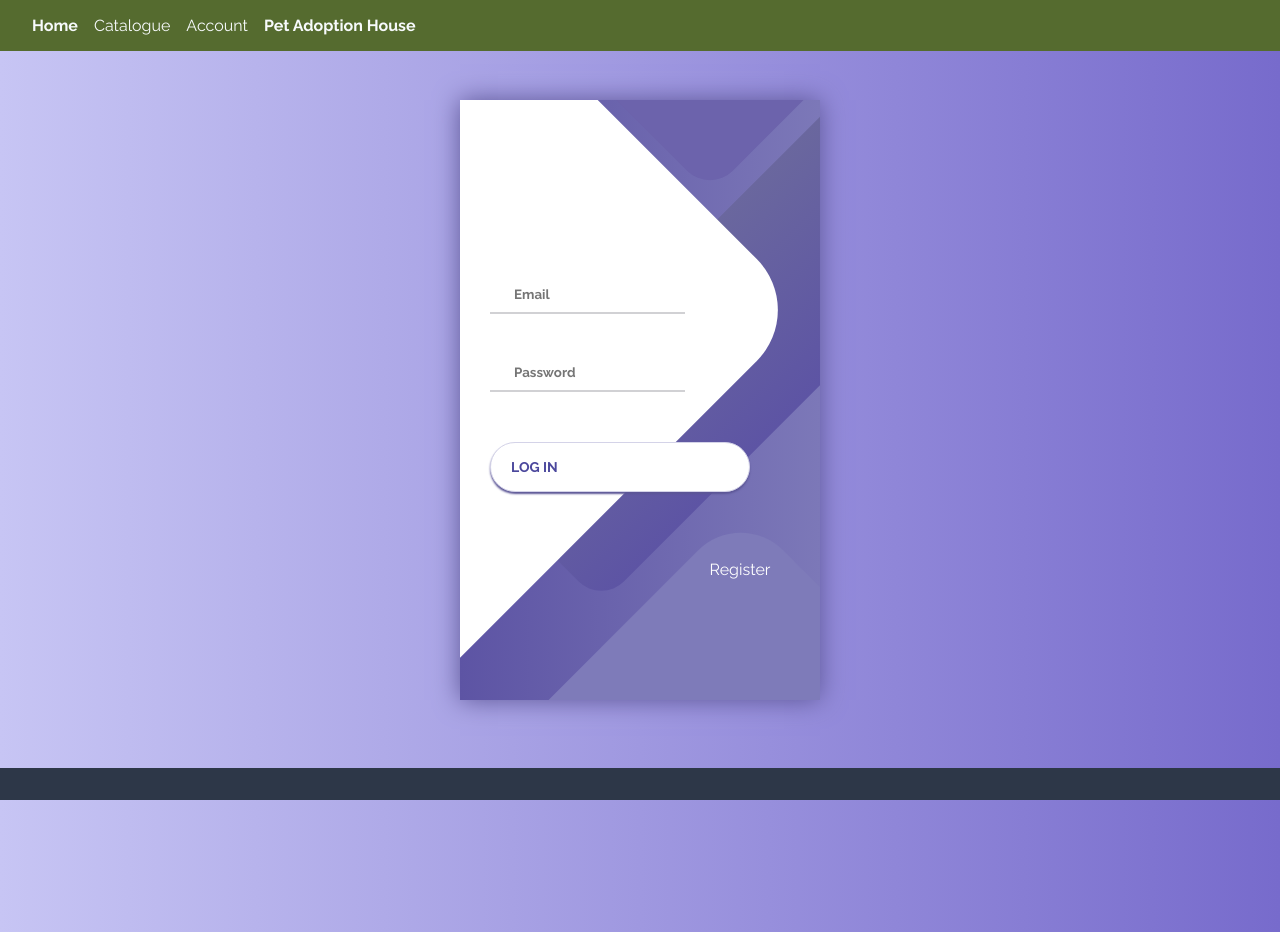
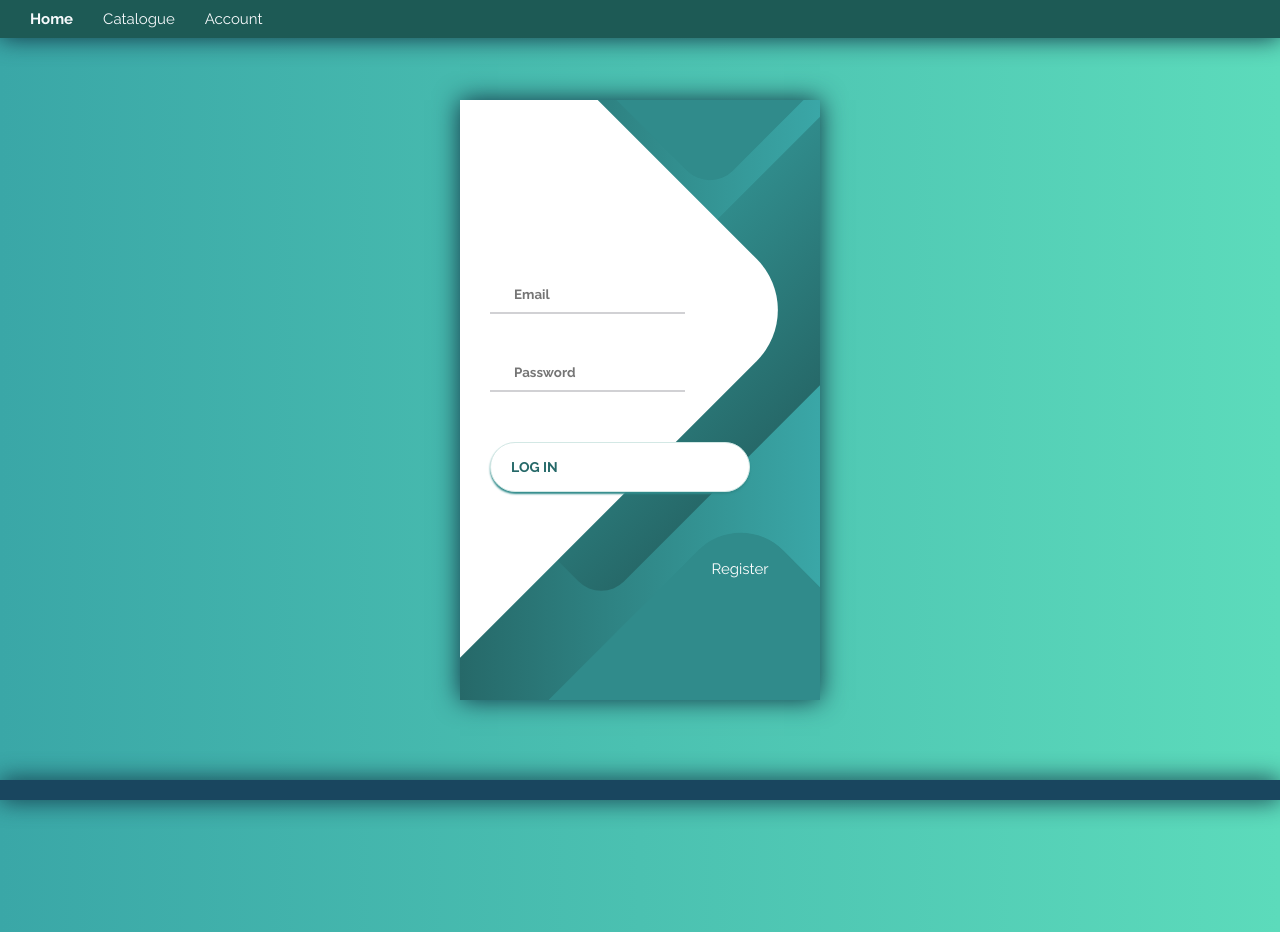
Before and after one commit to LooihV/pet-adoption-house, a Django app: page /index/login in a window 1280 px wide. Run offline with Django 4.2, Linux system fonts and the light colour scheme.

Commit message:
Modified the base template and the login view form

```diff
--- a/PetAdoptionHouse/index/templates/index/base.html
+++ b/PetAdoptionHouse/index/templates/index/base.html
@@ -14,7 +14,6 @@
         <li class="header__item header__item--home"><a href="#">Home</a></li>
         <li class="header__item header__item--catalogue"><a href="#">Catalogue</a></li>
         <li class="header__item header__item--account"><a href="#">Account</a></li>
-        <li class="header__item header__item--logo"> Pet Adoption House</li>
       </ul>
     </nav>
   </header>
--- a/PetAdoptionHouse/index/templates/index/static/styles.css
+++ b/PetAdoptionHouse/index/templates/index/static/styles.css
@@ -7,9 +7,13 @@
 	font-family: Raleway, sans-serif;
 }
 
+html {
+	font-size: 62.5%;
+}
+
 /* Colores */
 :root {
-  --color-olive: #556B2F;
+  --color-olive: #1d5a55;
   --color-gray-100: #f7fafc;
   --color-gray-200: #edf2f7;
   --color-gray-300: #e2e8f0;
@@ -17,8 +21,14 @@
   --color-gray-500: #a0aec0;
   --color-gray-600: #718096;
   --color-gray-700: #4a5568;
-  --color-gray-800: #2d3748;
+  --color-gray-800: #19465f;
   --color-gray-900: #2d3748;
+  --color-blug: #3aa7a7;
+  --color-greenc:#5cdbbb;
+  --color-middle: #308b8b;
+  --color-shadows: #113244;
+  --color-darker-blug: #266969;
+
 }
 
 /* Header */
@@ -31,6 +41,7 @@
   width: 100%;
   z-index: 100;
   position: fixed;
+  box-shadow: 0px 0px 24px var(--color-shadows);
 }
 
 .header__nav {
@@ -54,6 +65,8 @@
 .header__item a {
   color: var(--color-gray-100);
   text-decoration: none;
+  padding: 1rem;
+  font-size: 1.5rem;
 }
 
 .header__item--home a {
@@ -66,7 +79,7 @@
 
 /* Botones hover */
 .header__item a:hover {
-  background-color: var(--color-gray-900);
+  background-color: var(--color-gray-800);
 }
 
 /* Footer */
@@ -80,6 +93,7 @@
   z-index: 100;
   position: fixed;
   bottom: 0;
+  box-shadow: 0px 0px 24px var(--color-shadows);
 }
 
 .footer__wrapper {
@@ -88,7 +102,7 @@
 }
 
 body {
-	background: linear-gradient(90deg, #C7C5F4, #776BCC);
+	background: linear-gradient(90deg, var(--color-blug), var(--color-greenc));
 }
 
 .container {
@@ -99,11 +113,11 @@ body {
 }
 
 .screen {
-	background: linear-gradient(90deg, #5D54A4, #7C78B8);
+	background: linear-gradient(90deg, var(--color-darker-blug), var(--color-blug));
 	position: relative;
 	height: 600px;
 	width: 360px;
-	box-shadow: 0px 0px 24px #5C5696;
+	box-shadow: 0px 0px 24px var(--color-shadows);
 }
 
 .screen__content {
@@ -140,7 +154,7 @@ body {
 .screen__background__shape2 {
 	height: 220px;
 	width: 220px;
-	background: #6C63AC;
+	background: var(--color-middle);
 	top: -172px;
 	right: 0;
 	border-radius: 32px;
@@ -149,7 +163,7 @@ body {
 .screen__background__shape3 {
 	height: 540px;
 	width: 190px;
-	background: linear-gradient(270deg, #5D54A4, #6A679E);
+	background: linear-gradient(270deg,var(--color-darker-blug), var(--color-middle));
 	top: -24px;
 	right: 0;
 	border-radius: 32px;
@@ -158,7 +172,7 @@ body {
 .screen__background__shape4 {
 	height: 400px;
 	width: 200px;
-	background: #7E7BB9;
+	background: var(--color-middle);
 	top: 420px;
 	right: 50px;
 	border-radius: 60px;
@@ -178,7 +192,7 @@ body {
 .login__icon {
 	position: absolute;
 	top: 30px;
-	color: #7875B5;
+	color: var(--color-darker-blug);
 }
 
 .login__input {
@@ -196,7 +210,7 @@ body {
 .login__input:focus,
 .login__input:hover {
 	outline: none;
-	border-bottom-color: #6A679E;
+	border-bottom-color: var(--color-olive);
 }
 
 .login__submit {
@@ -205,14 +219,14 @@ body {
 	margin-top: 30px;
 	padding: 16px 20px;
 	border-radius: 26px;
-	border: 1px solid #D4D3E8;
+	border: 1px solid #d3e8e5;
 	text-transform: uppercase;
 	font-weight: 700;
 	display: flex;
 	align-items: center;
 	width: 100%;
-	color: #4C489D;
-	box-shadow: 0px 2px 2px #5C5696;
+	color: var(--color-darker-blug);
+	box-shadow: 0px 2px 2px var(--color-middle);
 	cursor: pointer;
 	transition: .2s;
 }
@@ -220,14 +234,14 @@ body {
 .login__submit:active,
 .login__submit:focus,
 .login__submit:hover {
-	border-color: #6A679E;
+	border-color: var(--color-middle);
 	outline: none;
 }
 
 .button__icon {
 	font-size: 24px;
 	margin-left: auto;
-	color: #7875B5;
+	color: var(--color-darker-blug);
 }
 
 .social-login {
@@ -243,5 +257,5 @@ body {
 .social-login__a {
 	text-decoration: none;
 	color: #fff;
-
+	font-size: 1.5rem;
 }
--- a/PetAdoptionHouse/index/urls.py
+++ b/PetAdoptionHouse/index/urls.py
@@ -2,7 +2,7 @@ from django.urls import path
 from . import views
 
 urlpatterns = [
-    path("login", views.login, name="login"),
+    path("login", views.login_view, name="login"),
     path("home", views.home, name="Home"),
     path("catalogue", views.catalogue, name="Catalogue"),
     path("pet", views.petmain, name="Pet"),
--- a/PetAdoptionHouse/index/views.py
+++ b/PetAdoptionHouse/index/views.py
@@ -1,8 +1,27 @@
-from django.shortcuts import render
+from django.contrib.auth import authenticate, login
+from django.contrib.auth.forms import AuthenticationForm
+from django.shortcuts import render, redirect
 from django.http import HttpResponse
 
-def login(request):
-    return render(request, "index/login.html")
+
+
+def login_view(request):
+    if request.method == 'POST':
+        form = AuthenticationForm(request, data=request.POST)
+        try:
+            if form.is_valid():
+                email = form.cleaned_data.get('email')
+                password = form.cleaned_data.get('password')
+                user = authenticate(request, username=email, password=password)
+                if user is not None:
+                    login(request, user)
+                    return redirect('catalogue')
+        except Exception as e:
+            erorr_message = "Error: "+str(e)
+            return render(request, 'index/login.html', {'form':form, 'error_message': erorr_message})
+    else:
+        form = AuthenticationForm()
+    return render(request, "index/login.html", {'form':form})
 
 def home(request):
     return HttpResponse(f"Home!!!")
```
